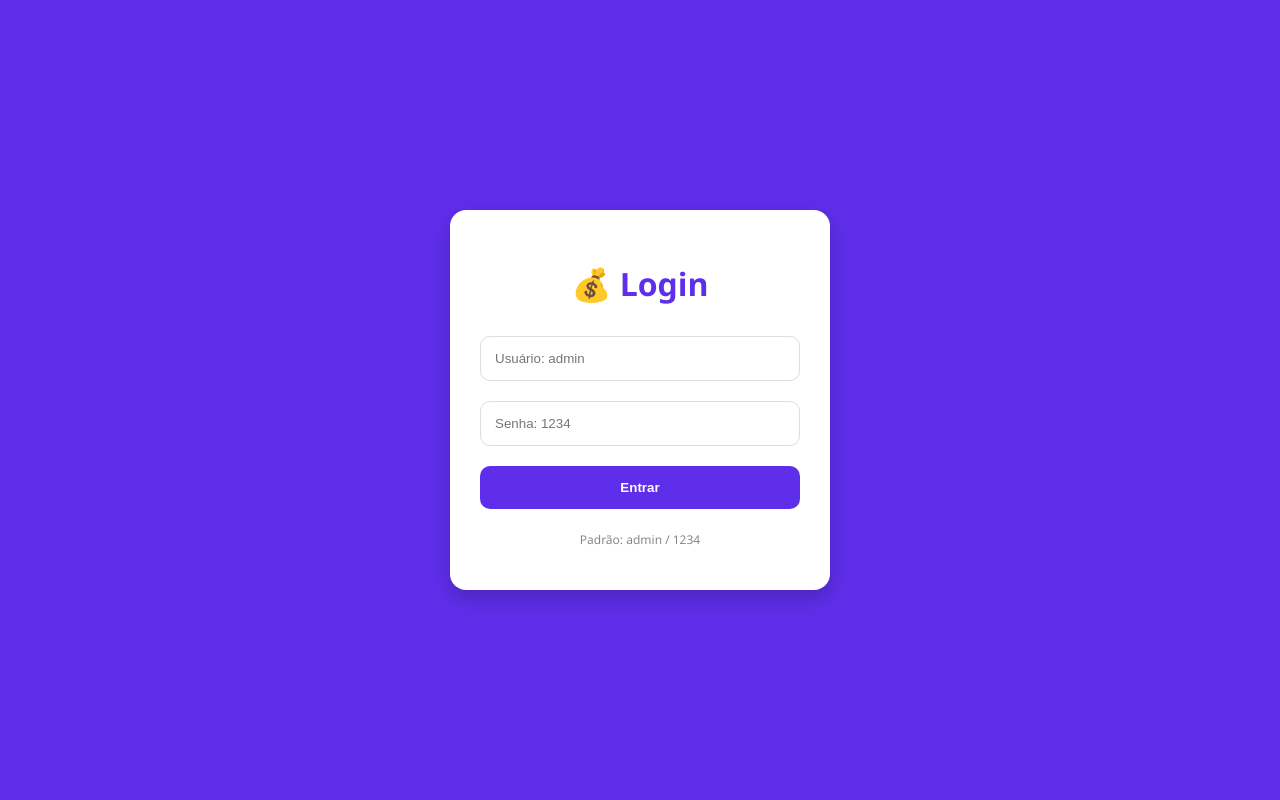
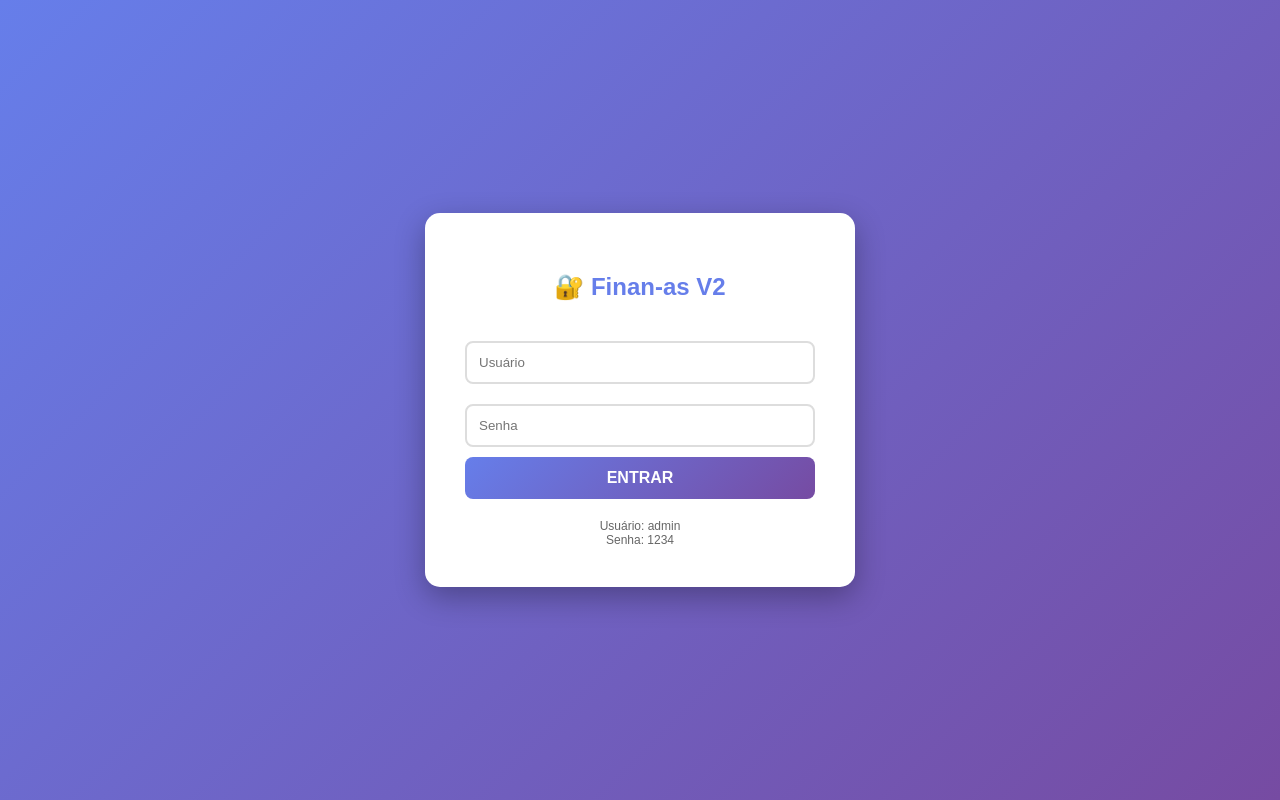
Before and after one commit to turing223342/Finan-as, a Flask app: page /login in a window 1280 px wide. Run offline with Flask 3, Linux system fonts and the light colour scheme.

Commit message:
Update login.html

```diff
--- a/templates/login.html
+++ b/templates/login.html
@@ -1,10 +1,31 @@
-<!DOCTYPE html><html lang="pt-br"><head><meta charset="UTF-8"><meta name="viewport" content="width=device-width, initial-scale=1.0">
-<title>Login - Meu Orçamento</title>
-<style>body{font-family:'Segoe UI';background:#5F2EEA;display:flex;justify-content:center;align-items:center;height:100vh;margin:0;}
-.card{background:#fff;padding:30px;border-radius:16px;width:320px;box-shadow:0 8px 20px rgba(0,0,0,0.2);}
-h1{text-align:center;color:#5F2EEA;}input,button{width:100%;padding:14px;margin:10px 0;border-radius:10px;border:1px solid #ddd;box-sizing:border-box;}
-button{background:#5F2EEA;color:#fff;border:none;font-weight:bold;cursor:pointer;}</style></head>
-<body><div class="card"><h1>💰 Login</h1>
-{% with messages = get_flashed_messages(with_categories=true) %}{% if messages %}{% for c,m in messages %}<p style="color:red;text-align:center;">{{ m }}</p>{% endfor %}{% endif %}{% endwith %}
-<form method="POST"><input name="usuario" placeholder="Usuário: admin" required><input type="password" name="senha" placeholder="Senha: 1234" required><button>Entrar</button></form>
-<p style="text-align:center;font-size:12px;color:#888;">Padrão: admin / 1234</p></div></body></html>
+<!DOCTYPE html>
+<html lang="pt-BR">
+<head>
+<meta charset="UTF-8">
+<meta name="viewport" content="width=device-width, initial-scale=1.0">
+<title>Login - Finan-as</title>
+<style>
+body{background:linear-gradient(135deg,#667eea 0%,#764ba2 100%);font-family:Arial;display:flex;justify-content:center;align-items:center;height:100vh;margin:0}
+.login-box{background:white;padding:40px;border-radius:15px;box-shadow:0 10px 30px rgba(0,0,0,0.3);width:350px}
+h2{text-align:center;color:#667eea;margin-bottom:30px}
+input{width:100%;padding:12px;margin:10px 0;border:2px solid #ddd;border-radius:8px;box-sizing:border-box}
+button{width:100%;padding:12px;background:linear-gradient(135deg,#667eea 0%,#764ba2 100%);color:white;border:none;border-radius:8px;font-size:16px;font-weight:bold;cursor:pointer}
+button:hover{opacity:0.9}
+.error{color:red;text-align:center;margin-bottom:15px}
+.info{text-align:center;margin-top:20px;font-size:12px;color:#666}
+</style>
+</head>
+<body>
+<div class="login-box">
+<h2>🔐 Finan-as V2</h2>
+{% with messages = get_flashed_messages(with_categories=true) %}
+{% if messages %}{% for category, message in messages %}<div class="error">{{ message }}</div>{% endfor %}{% endif %}{% endwith %}
+<form method="POST">
+<input type="text" name="usuario" placeholder="Usuário" required>
+<input type="password" name="senha" placeholder="Senha" required>
+<button type="submit">ENTRAR</button>
+</form>
+<div class="info">Usuário: admin<br>Senha: 1234</div>
+</div>
+</body>
+</html>
```
